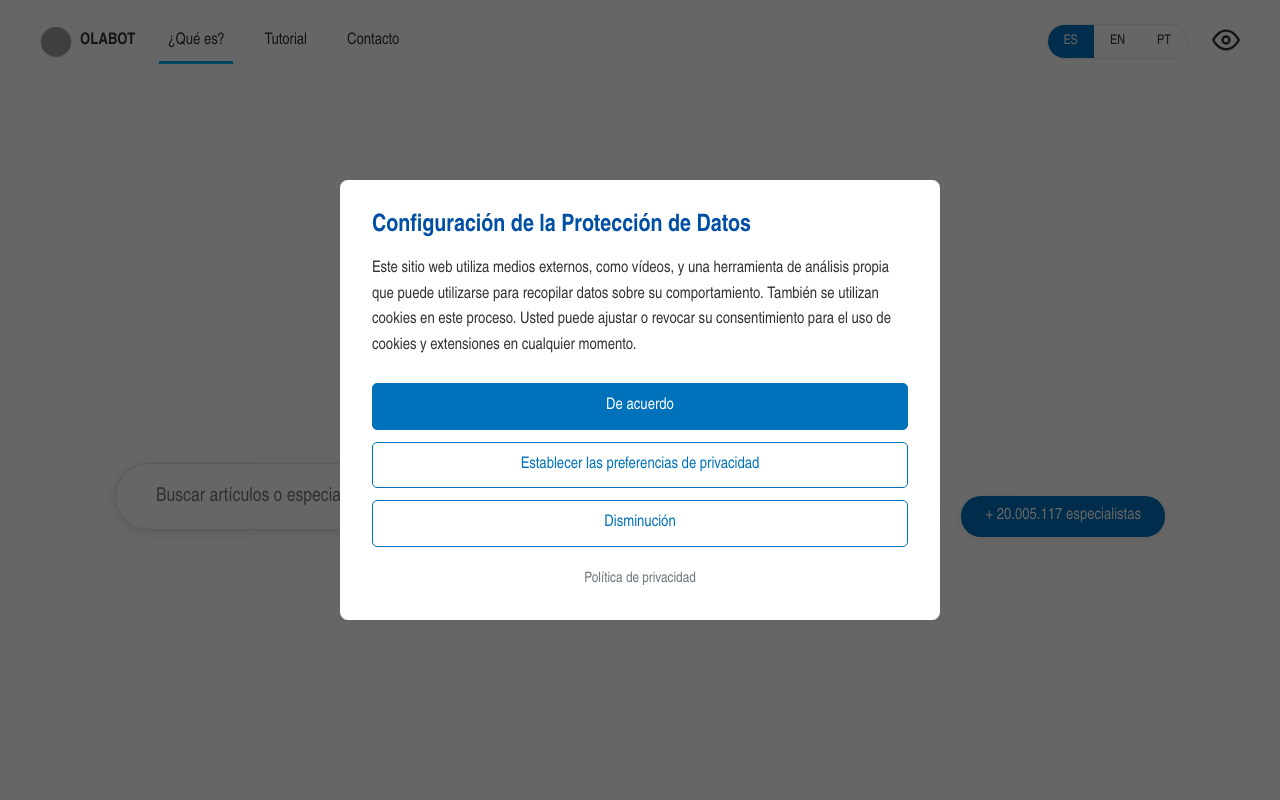
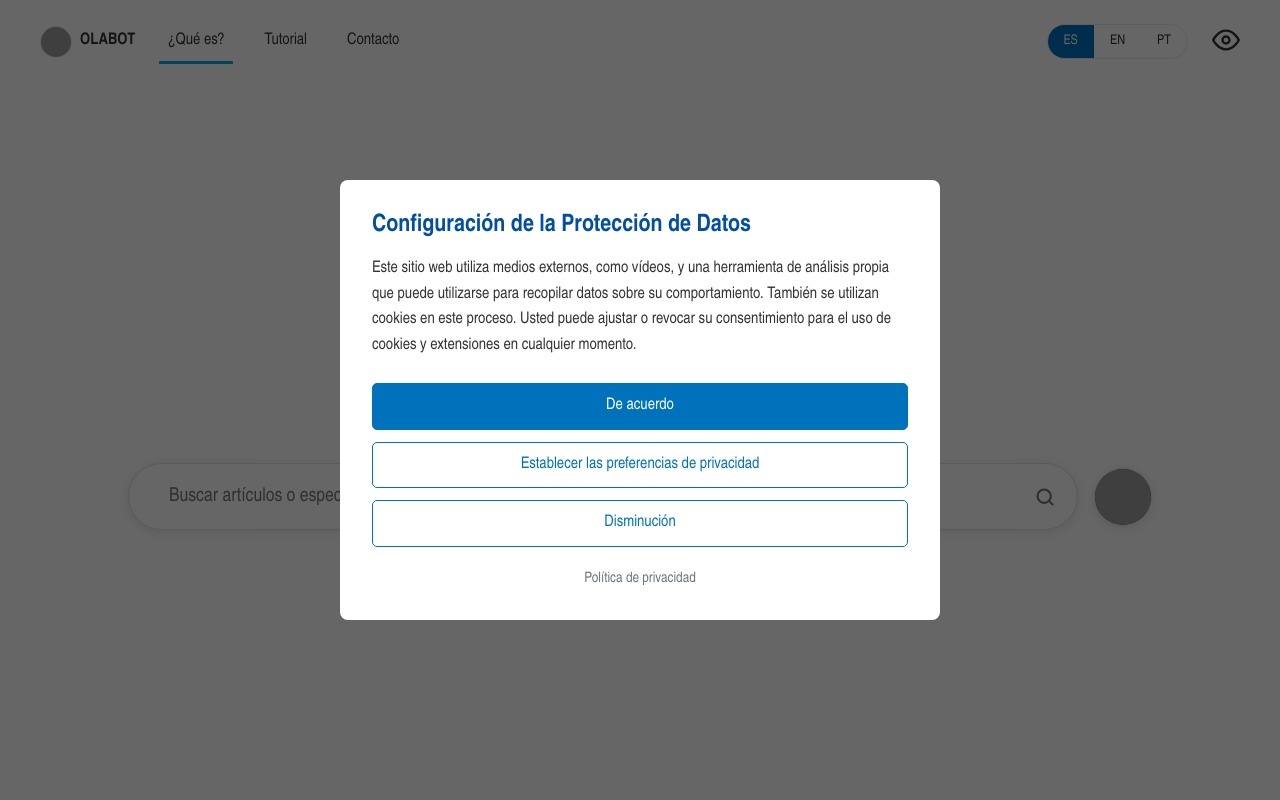
Before and after one commit to GIZ-AdaptaInfra/OLASIS-4.0, a Flask app: page / in a window 1280 px wide. Run offline with Flask 3, Linux system fonts and the light colour scheme; data that the repository does not hold is empty; grey boxes are pictures that could not be loaded.

Commit message:
Update index.html
Centralização da barra de pesquisa restringindo seu contêiner e wrapper, garantindo que ela fique centralizada na página, removidas as caixas de estatísticas e o script de contador associado para otimizar a página de destino.

```diff
--- a/templates/index.html
+++ b/templates/index.html
@@ -108,8 +108,8 @@
         .tagline { font-size: 1.25rem; color: var(--color-gray-dark); margin-top: -1rem; }
 
         /* --- Área de Busca --- */
-        .search-area { display: flex; align-items: center; gap: 1rem; position: relative; width: 100%; max-width: 1050px; justify-content: center; }
-        .search-wrapper { flex-grow: 1; max-width: 950px; }
+        .search-area { display: flex; align-items: center; gap: 1rem; position: relative; max-width: 1050px; margin: 0 auto; justify-content: center; }
+        .search-wrapper { width: 950px; max-width: 100%; }
         .search-form { display: flex; width: 100%; position: relative; }
         .search-bar { width: 100%; padding: 1.3rem 4.5rem 1.3rem 2.5rem; font-size: 1.2rem; font-family: var(--font-main); border: 1px solid #dfe1e5; border-radius: 50px; background-color: var(--color-background); box-shadow: 0 2px 10px rgba(0,0,0,0.1); transition: box-shadow 0.3s, border-color 0.3s; }
         .search-bar:focus { outline: none; box-shadow: 0 4px 15px rgba(0,0,0,0.15); border-color: #dfe1e5; }
@@ -183,9 +183,6 @@
             0%, 60%, 100% { transform: scale(1); opacity: 0.5; }
             30% { transform: scale(1.2); opacity: 1; }
         }
-
-        .info-boxes { display: flex; gap: 1.5rem; margin-top: 2.5rem; }
-        .info-box { font-size: 1rem; color: var(--color-background); background-color: var(--color-sis); padding: 0.7rem 1.5rem; border: none; border-radius: 20px; box-shadow: 0 2px 10px rgba(0,0,0,0.07); }
 
         /* --- Página de Resultados --- */
         #results-page { padding: 2rem 3rem; background-color: #fff; }
@@ -370,11 +367,10 @@
             header nav a { padding: 0.5rem 0.2rem; }
             .logo { font-size: 3.5rem; }
             .tagline { font-size: 1rem; }
-            .search-area { flex-direction: column; gap: 1.5rem; }
+            .search-area { flex-direction: column; gap: 1.5rem; width: 100%; }
             #search-page { padding-top: 150px; }
             .search-bar { padding: 1.1rem 4rem 1.1rem 2rem; font-size: 1rem; }
             #olabot-inline-btn { width: 50px; height: 50px; }
-            .info-boxes { flex-direction: column; gap: 0.8rem; }
             #results-page { padding: 1rem; }
             .results-header { flex-direction: column; gap: 1rem; }
             .filters-container { flex-wrap: wrap; justify-content: center; }
@@ -450,10 +446,6 @@
                         </form>
                     </div>
                </div>
-        </div>
-        <div class="info-boxes">
-            <div class="info-box" id="articles-counter">+ de 200.000.000 artículos</div>
-            <div class="info-box" id="specialists-counter">+ de 250.117 especialistas</div>
         </div>
     </main>
 
@@ -820,53 +812,6 @@
                 handleCookieChoice('settings');
             });
 
-            const articlesCounterEl = document.getElementById('articles-counter');
-            const specialistsCounterEl = document.getElementById('specialists-counter');
-            let articlesCount = 200000000;
-            let specialistsCount = 20005117;
-            let lastApiUpdate = 0;
-
-            function formatNumber(num) { return new Intl.NumberFormat('es-ES').format(num); }
-
-            function updateCountersText() {
-                articlesCounterEl.textContent = `+ de ${formatNumber(articlesCount)} artículos`;
-                specialistsCounterEl.textContent = `+ ${formatNumber(specialistsCount)} especialistas`;
-            }
-
-            // Function to fetch real-time stats from APIs
-            async function fetchRealTimeStats() {
-                try {
-                    const response = await fetch('/api/stats');
-                    if (response.ok) {
-                        const data = await response.json();
-                        articlesCount = data.articles;
-                        specialistsCount = data.specialists;
-                        lastApiUpdate = Date.now();
-                        updateCountersText();
-                        console.log('Stats updated from APIs:', data);
-                    }
-                } catch (error) {
-                    console.log('Using simulated increments (API unavailable)');
-                }
-            }
-
-            // Initial load of real-time stats
-            fetchRealTimeStats();
-
-            // Update from APIs every 5 minutes
-            setInterval(fetchRealTimeStats, 5 * 60 * 1000);
-
-            // Simulate small increments between API calls (every 2.5 seconds)
-            setInterval(() => {
-                const timeSinceApiUpdate = Date.now() - lastApiUpdate;
-                // Only simulate if last API update was more than 30 seconds ago
-                if (timeSinceApiUpdate > 30000) {
-                    articlesCount += Math.floor(Math.random() * 3) + 1;
-                    specialistsCount += Math.floor(Math.random() * 2) + 1;
-                    updateCountersText();
-                }
-            }, 2500);
-
             const filterButtons = document.querySelectorAll('.filter-btn');
             const articlesColumn = document.getElementById('articles-results');
             const specialistsColumn = document.getElementById('specialists-results');
```
